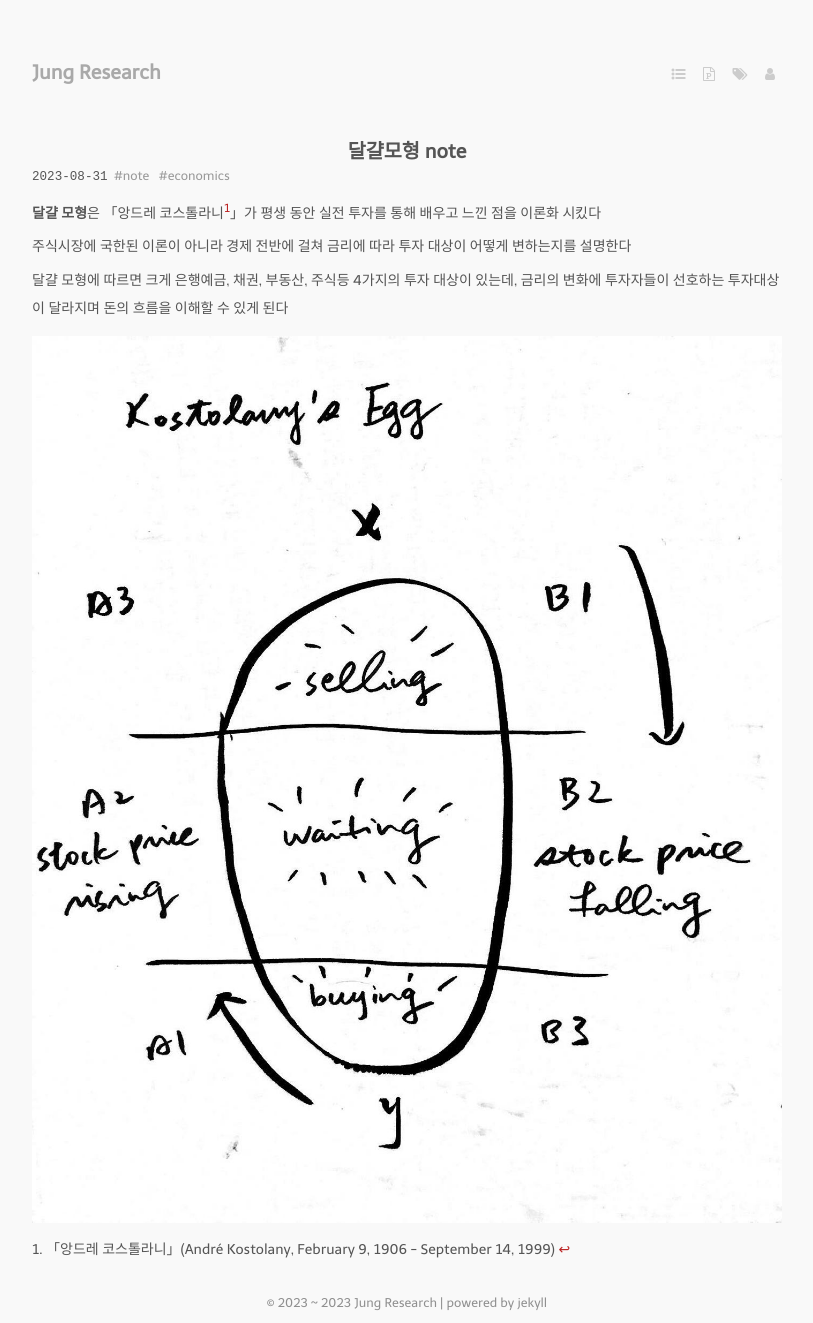
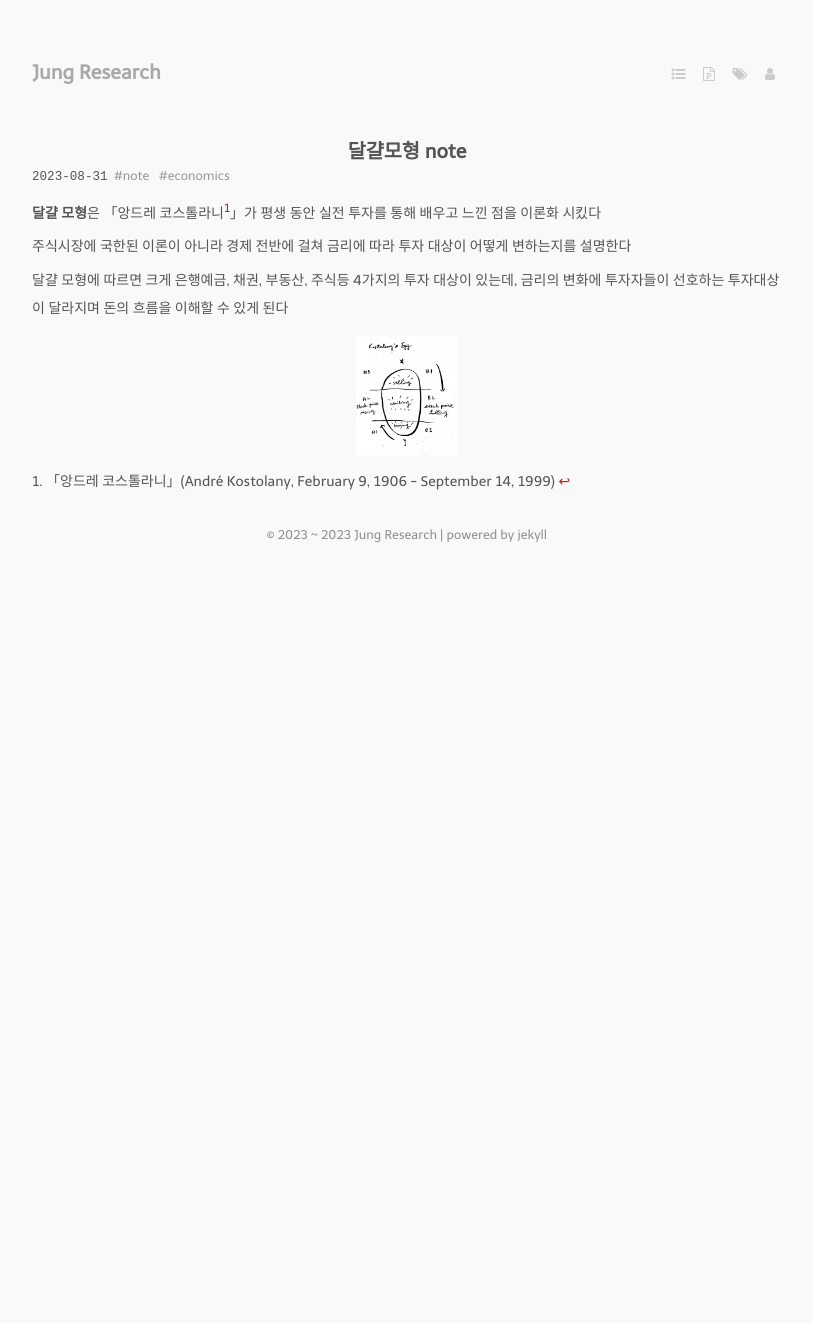
Before and after one commit to jung-research/github.io, a Jekyll site: the page built from _posts/2023-08-31-kostolany_egg.md, in a window 1280 px wide. Shown: the whole page, without its empty margins (233-1046 px from the left). Built offline with Jekyll 4.4.1, drawn with Linux system fonts in a browser that asks for light colours; nearby versions of some CDN libraries; some web fonts are replaced; comment, search, counter and statistics services are not loaded; after the commit the page ends 900 px from its top, so only the background shows below that.

Commit message:
mod kostolany egg

```diff
--- a/_posts/2023-08-31-kostolany_egg.md
+++ b/_posts/2023-08-31-kostolany_egg.md
@@ -14,7 +14,7 @@ tags:
 달걀 모형에 따르면 크게 은행예금, 채권, 부동산, 주식등 4가지의 투자 대상이 있는데, 금리의 변화에 투자자들이 선호하는
 투자대상이 달라지며 돈의 흐름을 이해할 수 있게 된다
 
-![egg](/assets/2023-08-31-kostolany_egg/kostolany_egg__egg.jpg 'Translated and drawn by Nilla Chen')
+![egg](/assets/2023-08-31-kostolany_egg/kostolany_egg__egg.jpg 'Translated and drawn by Nilla Chen'){:height="120px"}
 
 
 [^1]: 「앙드레 코스톨라니」(André Kostolany, February 9, 1906 - September 14, 1999)
```
